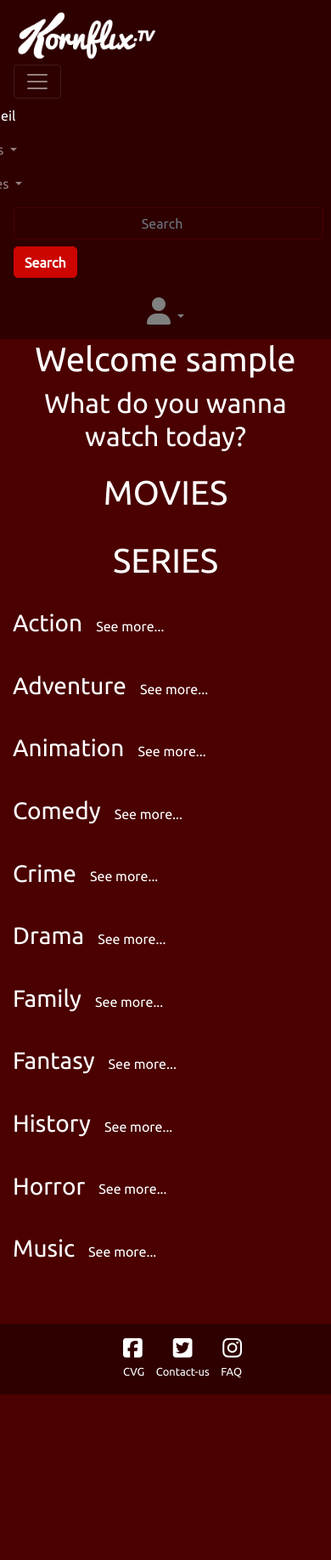
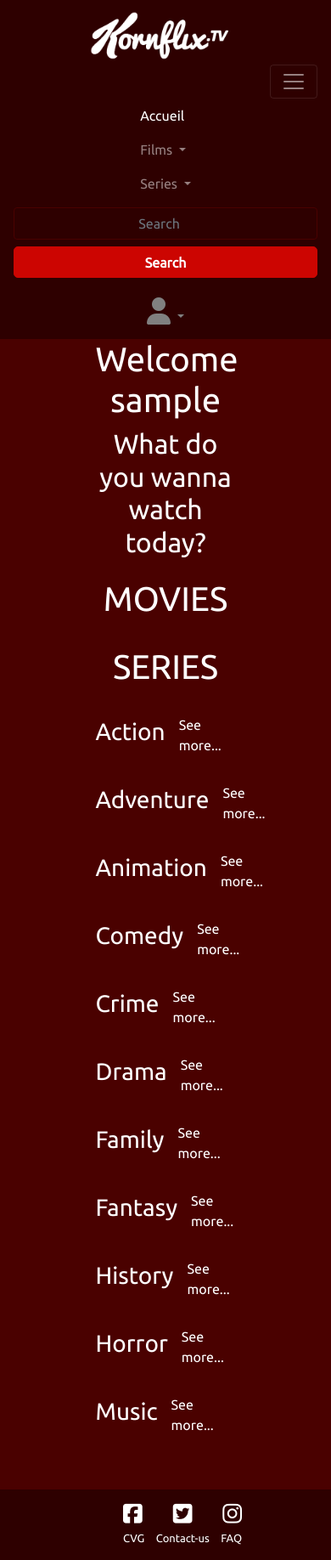
Before and after one commit to Bunyaminserbest/CornFlix, a PHP site: page / in a window 390 px wide, after a click that opens the changed part. Shown: the whole page at 85% size. Before the commit the page ends 1641 px from the top, so only its background shows below. Run offline with PHP 8.4, Linux system fonts and the light colour scheme; the visitor is signed in with stand-in values (Sample User, id 1); some libraries are stand-ins or nearby versions.

Commit message:
bug resolve

```diff
--- /dev/null
+++ b/css/mobile.css
@@ -0,0 +1,28 @@
+@media screen and (max-width : 420px) {
+
+#logoo{
+    text-align: center;
+}
+.container{
+    width:50%;
+}
+.navbarStyle {
+    justify-content: flex-end;
+}
+#search{
+    justify-content: center;
+}
+#searchBtn {
+    width:100%;
+}
+.form-inline .form-control {
+    display: inline-block;
+     width: 100%;
+}
+@media screen and (max-width : 1000px) {
+    #searchBtn{
+        width:100%;
+}
+#logoo{
+    text-align: center;
+}
--- a/css/style.css
+++ b/css/style.css
@@ -52,13 +52,13 @@ footer>ul {
   margin: auto;
 
 }
-.navmenu{
+/*.navmenu{
   margin-left:-12%;
 }
 
 .form-inline{
   margin-right:-2%;
-}
+}*/
 a {
   color: inherit;
 }
@@ -112,6 +112,8 @@ img {
 
 }
 
+
+
 .jumbotron {
   position: absolute;
   background-color: white;
@@ -151,3 +153,7 @@ img {
   width: 100%;
   border-radius: 5px;
 }
+.categ{
+  margin-bottom: 2%;
+  box-shadow: 9px 9px 9px -4px rgb(46, 0, 0);
+}
--- a/js/script.js
+++ b/js/script.js
@@ -1,10 +1,10 @@
-const action = 28;
+const  action= 28;
 const adventure = 12;
 const animation = 16;
 const comedy = 35;
 const crime = 80;
 const documentary = 99;
-const drama = "";
+const drama = 18;
 const family = 10751;
 const fantasy = 14;
 const history = 36;
@@ -23,7 +23,21 @@ function getapi(url) {
     })
   function getPoster(movies, nbrToShow) {
     for (i = 0; i < nbrToShow; i++) {
-      document.getElementById('category').innerHTML += `<a href="./index.php?action=player&id=${movies[i].id}"><img id= "poster${i}" src="https://image.tmdb.org/t/p/w200/${movies[i].poster_path}" class="d-block" alt="${movies[i].title}"></a>`
+      document.getElementById('category').innerHTML += `<a class="categ" href="./index.php?action=player&id=${movies[i].id}"><img id= "poster${i}" src="https://image.tmdb.org/t/p/w200/${movies[i].poster_path}" class="d-block" alt="${movies[i].title}"></a>`
     }
   }
 }
+
+function getapiSerie(url) {
+  fetch(url)
+    .then(response => response.json())
+    .then(data => {
+      console.log(data)
+      getPoster(data.results, 20)
+    })
+  function getPoster(movies, nbrToShow) {
+    for (i = 0; i < nbrToShow; i++) {
+      document.getElementById('category').innerHTML += `<a class="categ" href="./index.php?action=playerSeries&id=${movies[i].id}"><img id= "poster${i}" src="https://image.tmdb.org/t/p/w200/${movies[i].poster_path}" class="d-block" alt="${movies[i].title}"></a>`
+    }
+  }
+}
--- a/view/categoryFilmView.php
+++ b/view/categoryFilmView.php
@@ -2,7 +2,7 @@
 $title = 'Category';
 include('header.php')
 ?>
-<h1 class="container pt-3 pb-1">Movies category</h1>
+<h1 class=" pt-3 pb-1" style="padding:3%; text-align:center; background-color:black">Movies category</h1>
 <hr class="container">
 <div class="container">
 <section id='category' class="d-flex flex-wrap justify-content-between "></section>
--- a/view/connexionView.php
+++ b/view/connexionView.php
@@ -13,7 +13,7 @@ include('header.php');
 
   <div class="form-group "  >
     <label for="username">Enter your username</label>
-    <input type="text" class="form-control" id="exampleInputEmail1" aria-describedby="emailHelp" placeholder="Enter email" name="username">
+    <input type="text" class="form-control" id="exampleInputEmail1" aria-describedby="emailHelp" placeholder="Username" name="username">
   </div>
   <div class="form-group ">
     <label for="password">Password</label>
--- a/view/header.php
+++ b/view/header.php
@@ -10,6 +10,7 @@
   <link rel="stylesheet" href="https://stackpath.bootstrapcdn.com/bootstrap/4.3.1/css/bootstrap.min.css" integrity="sha384-ggOyR0iXCbMQv3Xipma34MD+dH/1fQ784/j6cY/iJTQUOhcWr7x9JvoRxT2MZw1T" crossorigin="anonymous">
   <link rel="stylesheet" href="css/style.css">
   <link rel="stylesheet" href="css/carousel.css">
+  <link rel="stylesheet" href="css/mobile.css">
   <link href="https://fonts.googleapis.com/css?family=Ubuntu|Ubuntu+Condensed&display=swap" rel="stylesheet">
   <script src="https://kit.fontawesome.com/09a3209f4f.js" crossorigin="anonymous"></script>
   <script src="./js/carousel.js"></script>
@@ -24,7 +25,7 @@
 
 
 <nav class="navbar navbar-expand-lg navbar-dark navbarStyle">
-  <a class="navbar-brand" href="./index.php?action=home"><img class="logo" src="./logo-crop.png" alt="logo Kornflix"></a>
+  <a id="logoo" class="navbar-brand" href="./index.php?action=home"><img class="logo" src="./logo-crop.png" alt="logo Kornflix"></a>
 
   <button class="navbar-toggler" type="button" data-toggle="collapse" data-target="#navbarSupportedContent" aria-controls="navbarSupportedContent" aria-expanded="false" aria-label="Toggle navigation">
     <span class="navbar-toggler-icon"></span>
@@ -76,10 +77,10 @@
 
     </ul>
     <?php if(isset($_SESSION['user_id'])){
-      echo '<form action=""  method="Get" class="form-inline my-2 my-lg-0 ">
-      <input type="hidden" name="action" value="search">
-      <input class="search form-control mr-sm-2 text-center" name="query" type="search" placeholder="Search" aria-label="Search">
-      <button class="my-2 my-sm-0 searchBtn btn" type="submit">Search</button>
+      echo '<form id="search" action=""  method="Get" class="form-inline my-2 my-lg-0 ">
+      <input  type="hidden" name="action" value="search">
+      <input id="searchBox" class="search form-control mr-sm-2 text-center" name="query" type="search" placeholder="Search" aria-label="Search">
+      <button id="searchBtn" class="my-2 my-sm-0 searchBtn btn" type="submit">Search</button>
     </form>
 
     <div class="dropdown d-flex justify-content-center">
--- a/view/indexView.php
+++ b/view/indexView.php
@@ -225,7 +225,7 @@ include('header.php');
     function showCategory(movies, nbrToShow, category){
       for (i=0; i<nbrToShow; i++){
 
-      document.getElementById(`${category}`).innerHTML += `<a href="./index.php?action=player&id=${movies[i].id}"><img id=${category+i} src="https://image.tmdb.org/t/p/w200/${movies[i].poster_path}"></a>`
+      document.getElementById(`${category}`).innerHTML += `<a href="./index.php?action=player&id=${movies[i].id}"><img id=${category+i} src="https://image.tmdb.org/t/p/w200/${movies[i].poster_path}" alt="id=${movies[i].title}"></a>`
       }
     };
 getCategory(28,5,"action")
--- a/view/playerSeriesView.php
+++ b/view/playerSeriesView.php
@@ -3,7 +3,7 @@ $title = 'Player Series';
 include('header.php')
 ?>
 
-<H1>PLAYER Film <?=$_GET['id']?></H1>
+<H1 id="title" style="padding:3%; text-align:center; background-color:black"></H1>
 <div id="player">Hello</div>
 <div id="comments"></div>
 <div id="user"></div>
@@ -46,7 +46,7 @@ console.log(serieId)
 fetch(`https://api.themoviedb.org/3/tv/${serieId}/videos?api_key=a85ec5f726223d34a1135bd216c3bd56&language=en-US`)
     .then(response => response.json())
     .then(data=> {
-
+        document.getElementById("title").innerHTML = data.results[0].name
       showTrailer(data.results)
     })
     function showTrailer(serie){
--- a/view/playerView.php
+++ b/view/playerView.php
@@ -4,7 +4,7 @@ include('header.php');
 
 ?>
 
-<H1>PLAYER Film <?=$_GET['id']?></H1>
+<H1 id="title" style="padding:3%; text-align:center; background-color:black"></H1>
 <div id="player" class="container"></div>
 
 
@@ -47,10 +47,11 @@ console.log(movieId)
 fetch(`https://api.themoviedb.org/3/movie/${movieId}/videos?api_key=a85ec5f726223d34a1135bd216c3bd56&language=en-US`)
     .then(response => response.json())
     .then(data=> {
-
       showTrailer(data.results)
+      document.getElementById("title").innerHTML = data.results[0].name
     })
     function showTrailer(movie){
+        console.log(movie[0].name)
         document.getElementById("player").innerHTML += `<iframe width="100%" height="600px" src="http://www.youtube.com/embed/${movie[0].key}"frameborder="0" allow="accelerometer; autoplay; encrypted-media; gyroscope; picture-in-picture" allowfullscreen></iframe>`
 
     }
--- a/view/profileView.php
+++ b/view/profileView.php
@@ -1,5 +1,5 @@
 <?php
-  $title = 'Contact-us';
+  $title = 'Profile';
   include('header.php');
 ?>
 <?php
@@ -15,7 +15,7 @@
     <hr>
     <img src="<?php if($row['avatar']!= ""){ echo $row["avatar"];}else{echo "./avatar/defaultAvatar.png";}?>" alt="avatar profile" class="rounded-circle">
 
-    <ul>
+    <ul style="list-style-type: none">
       <li class="profile">
         username : <?= $row['username'];?>
       </li>
```
Also changed, not shown: view/categorySerieView.php (+4 -3 lines).
